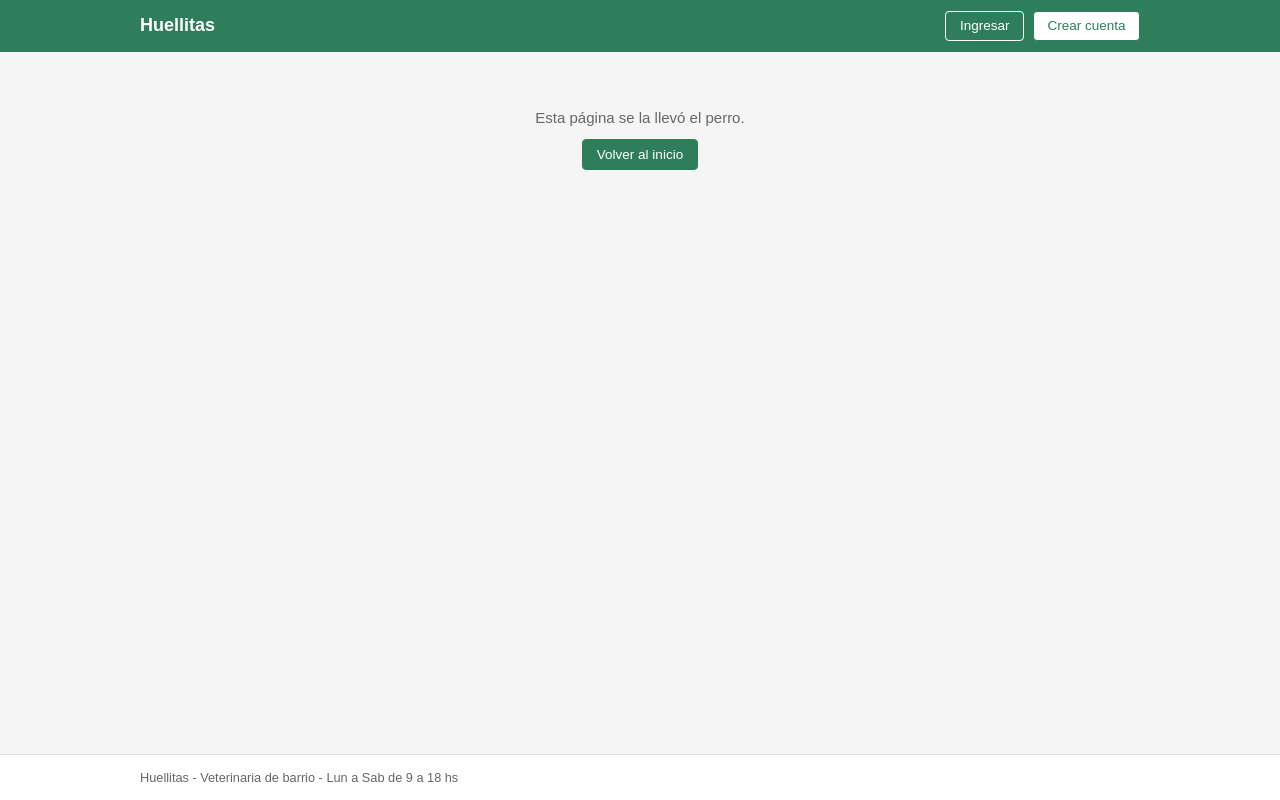
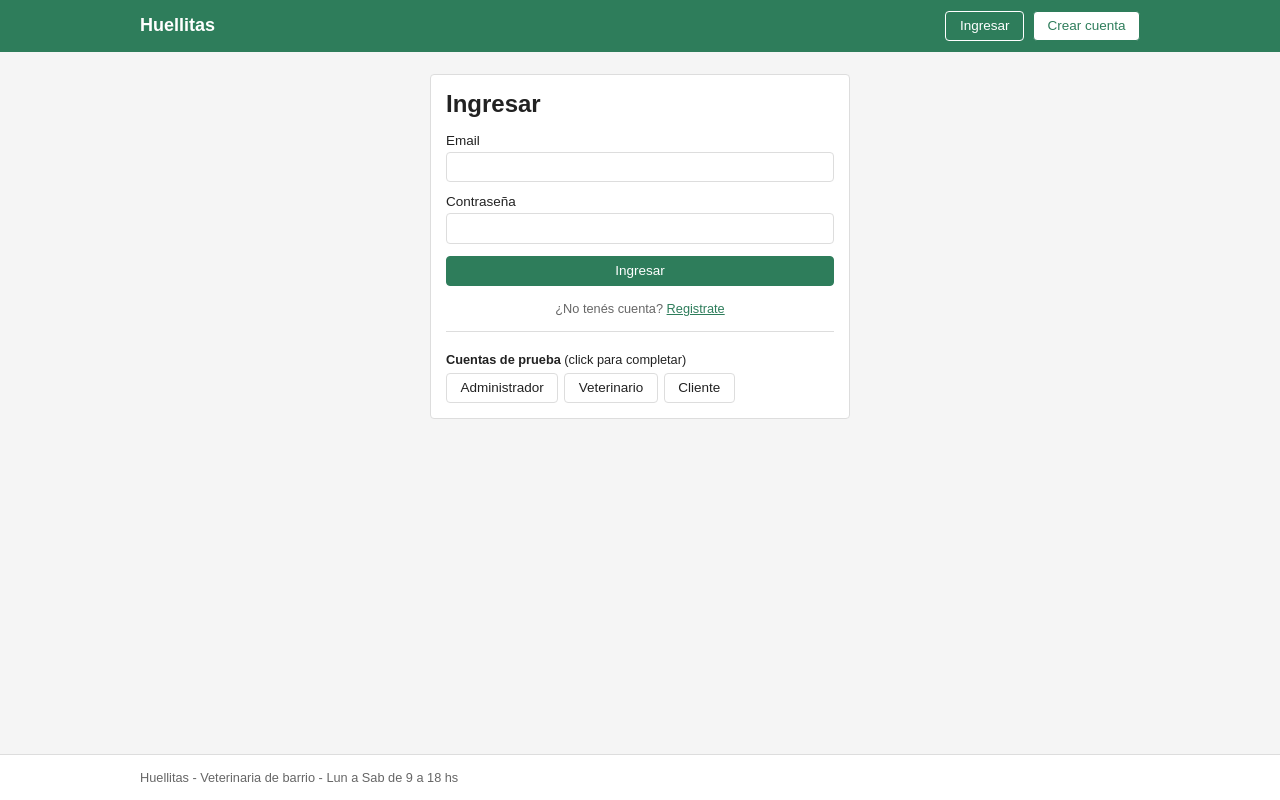
Before and after one commit to mapena4545/tp2-plataformas-huellitas, a React (Vite) app in the folder frontend/: page /login in a window 1280 px wide. Built offline with nearby package versions, Linux system fonts and the light colour scheme.

Commit message:
feat(auth): agregar login y logout con AuthContext y rutas protegidas

```diff
--- a/frontend/src/App.jsx
+++ b/frontend/src/App.jsx
@@ -1,8 +1,11 @@
 import { Routes, Route } from "react-router-dom";
 import Navbar from "./components/Navbar.jsx";
 import Footer from "./components/Footer.jsx";
+import ProtectedRoute from "./components/ProtectedRoute.jsx";
 
 import Home from "./pages/Home.jsx";
+import Login from "./pages/Login.jsx";
+import Dashboard from "./pages/Dashboard.jsx";
 import NotFound from "./pages/NotFound.jsx";
 
 export default function App() {
@@ -12,6 +15,9 @@ export default function App() {
       <main className="container">
         <Routes>
           <Route path="/" element={<Home />} />
+          <Route path="/login" element={<Login />} />
+
+          <Route path="/panel" element={<ProtectedRoute><Dashboard /></ProtectedRoute>} />
 
           <Route path="*" element={<NotFound />} />
         </Routes>
--- a/frontend/src/components/Navbar.jsx
+++ b/frontend/src/components/Navbar.jsx
@@ -1,16 +1,62 @@
-import { Link } from "react-router-dom";
+import { Link, NavLink, useNavigate } from "react-router-dom";
+import { useAuth } from "../context/AuthContext.jsx";
+import { ROLES } from "../utils/helpers.js";
+
+const LINKS = {
+  cliente: [
+    { to: "/panel", label: "Inicio" },
+  ],
+  veterinario: [
+    { to: "/panel", label: "Inicio" },
+  ],
+  admin: [
+    { to: "/panel", label: "Inicio" },
+  ],
+};
 
 export default function Navbar() {
+  const { user, logout } = useAuth();
+  const navigate = useNavigate();
+
+  const handleLogout = () => {
+    logout();
+    navigate("/");
+  };
+
   return (
     <header className="navbar">
       <div className="container navbar-inner">
-        <Link to="/" className="brand">
-            <span>Huellitas</span>
+        <Link to={user ? "/panel" : "/"} className="brand">
+          Huellitas
         </Link>
 
+        {user && (
+          <nav className="nav-links">
+            {LINKS[user.role].map((l) => (
+              <NavLink key={l.to} to={l.to} className={({ isActive }) => (isActive ? "active" : "")}>
+                {l.label}
+              </NavLink>
+            ))}
+          </nav>
+        )}
+
         <div className="nav-user">
-          <Link to="/login" className="btn btn-ghost">Ingresar</Link>
-          <Link to="/registro" className="btn btn-primary">Crear cuenta</Link>
+          {user ? (
+            <>
+              <div className="user-chip">
+                <strong>{user.name}</strong>
+                <small>{ROLES[user.role]}</small>
+              </div>
+              <button className="btn btn-ghost" onClick={handleLogout}>
+                Salir
+              </button>
+            </>
+          ) : (
+            <>
+              <Link to="/login" className="btn btn-ghost">Ingresar</Link>
+              <Link to="/registro" className="btn btn-primary">Crear cuenta</Link>
+            </>
+          )}
         </div>
       </div>
     </header>
--- /dev/null
+++ b/frontend/src/components/ProtectedRoute.jsx
@@ -0,0 +1,11 @@
+import { Navigate } from "react-router-dom";
+import { useAuth } from "../context/AuthContext.jsx";
+
+export default function ProtectedRoute({ roles, children }) {
+  const { user } = useAuth();
+
+  if (!user) return <Navigate to="/login" replace />;
+  if (roles && !roles.includes(user.role)) return <Navigate to="/panel" replace />;
+
+  return children;
+}
--- /dev/null
+++ b/frontend/src/context/AuthContext.jsx
@@ -0,0 +1,49 @@
+import { createContext, useContext, useState } from "react";
+import { useData } from "./DataContext.jsx";
+
+const SESSION_KEY = "huellitas-session";
+const AuthContext = createContext();
+
+export function AuthProvider({ children }) {
+  const { users, add } = useData();
+  const [userId, setUserId] = useState(() => localStorage.getItem(SESSION_KEY));
+
+  const user = users.find((u) => u.id === userId && u.active) || null;
+
+  const startSession = (id) => {
+    setUserId(id);
+    localStorage.setItem(SESSION_KEY, id);
+  };
+
+  const login = (email, password) => {
+    const found = users.find(
+      (u) => u.email.toLowerCase() === email.trim().toLowerCase() && u.password === password
+    );
+    if (!found) return { ok: false, error: "Email o contraseña incorrectos." };
+    if (!found.active) return { ok: false, error: "Tu cuenta está deshabilitada. Comunicate con la veterinaria." };
+    startSession(found.id);
+    return { ok: true };
+  };
+
+  const register = ({ name, email, phone, password }) => {
+    if (users.some((u) => u.email.toLowerCase() === email.trim().toLowerCase())) {
+      return { ok: false, error: "Ya existe una cuenta con ese email." };
+    }
+    const created = add("users", { name, email: email.trim(), phone, password, role: "cliente", active: true });
+    startSession(created.id);
+    return { ok: true };
+  };
+
+  const logout = () => {
+    setUserId(null);
+    localStorage.removeItem(SESSION_KEY);
+  };
+
+  return (
+    <AuthContext.Provider value={{ user, isLoggedIn: !!user, login, register, logout }}>
+      {children}
+    </AuthContext.Provider>
+  );
+}
+
+export const useAuth = () => useContext(AuthContext);
--- a/frontend/src/main.jsx
+++ b/frontend/src/main.jsx
@@ -3,13 +3,16 @@ import { createRoot } from "react-dom/client";
 import { BrowserRouter } from "react-router-dom";
 import App from "./App.jsx";
 import { DataProvider } from "./context/DataContext.jsx";
+import { AuthProvider } from "./context/AuthContext.jsx";
 import "./index.css";
 
 createRoot(document.getElementById("root")).render(
   <StrictMode>
     <BrowserRouter>
       <DataProvider>
-        <App />
+        <AuthProvider>
+          <App />
+        </AuthProvider>
       </DataProvider>
     </BrowserRouter>
   </StrictMode>
--- /dev/null
+++ b/frontend/src/pages/Dashboard.jsx
@@ -0,0 +1,18 @@
+import { useAuth } from "../context/AuthContext.jsx";
+import { PageHeader } from "../components/ui.jsx";
+import { todayISO, formatDate, ROLES } from "../utils/helpers.js";
+
+export default function Dashboard() {
+  const { user } = useAuth();
+  const firstName = user.name.replace(/^(Dr|Dra).\s/, "").split(" ")[0];
+
+  return (
+    <>
+      <PageHeader title={`Hola, ${firstName}`} subtitle={formatDate(todayISO())} />
+      <div className="card">
+        Ingresaste como <strong>{ROLES[user.role]}</strong>. Desde el menú de arriba vas a
+        poder entrar a las secciones de tu rol.
+      </div>
+    </>
+  );
+}
--- a/frontend/src/pages/Home.jsx
+++ b/frontend/src/pages/Home.jsx
@@ -1,9 +1,12 @@
-import { Link } from "react-router-dom";
+import { Link, Navigate } from "react-router-dom";
+import { useAuth } from "../context/AuthContext.jsx";
 import { useData } from "../context/DataContext.jsx";
 import { formatPrice } from "../utils/helpers.js";
 
 export default function Home() {
+  const { user } = useAuth();
   const { services } = useData();
+  if (user) return <Navigate to="/panel" replace />;
 
   return (
     <>
--- /dev/null
+++ b/frontend/src/pages/Login.jsx
@@ -0,0 +1,59 @@
+import { useState } from "react";
+import { Link, Navigate, useNavigate } from "react-router-dom";
+import { useAuth } from "../context/AuthContext.jsx";
+import { Field } from "../components/ui.jsx";
+
+const DEMO = [
+  { label: "Administrador", email: "admin@huellitas.com", password: "admin123" },
+  { label: "Veterinario", email: "martin@huellitas.com", password: "vet123" },
+  { label: "Cliente", email: "ana@mail.com", password: "cliente123" },
+];
+
+export default function Login() {
+  const { user, login } = useAuth();
+  const navigate = useNavigate();
+  const [email, setEmail] = useState("");
+  const [password, setPassword] = useState("");
+  const [error, setError] = useState("");
+
+  if (user) return <Navigate to="/panel" replace />;
+
+  const handleSubmit = (e) => {
+    e.preventDefault();
+    const res = login(email, password);
+    if (res.ok) navigate("/panel");
+    else setError(res.error);
+  };
+
+  return (
+    <div className="auth">
+      <div className="card auth-card">
+        <h1>Ingresar</h1>
+        <form className="form" onSubmit={handleSubmit}>
+          <Field label="Email">
+            <input type="email" required value={email} onChange={(e) => setEmail(e.target.value)} />
+          </Field>
+          <Field label="Contraseña">
+            <input type="password" required value={password} onChange={(e) => setPassword(e.target.value)} />
+          </Field>
+          {error && <p className="alert">{error}</p>}
+          <button className="btn btn-primary btn-block">Ingresar</button>
+        </form>
+        <p className="muted small center">
+          ¿No tenés cuenta? <Link to="/registro">Registrate</Link>
+        </p>
+
+        <div className="demo">
+          <p className="small"><strong>Cuentas de prueba</strong> (click para completar)</p>
+          <div className="demo-buttons">
+            {DEMO.map((d) => (
+              <button key={d.email} type="button" className="btn btn-soft" onClick={() => { setEmail(d.email); setPassword(d.password); setError(""); }}>
+                {d.label}
+              </button>
+            ))}
+          </div>
+        </div>
+      </div>
+    </div>
+  );
+}
```
